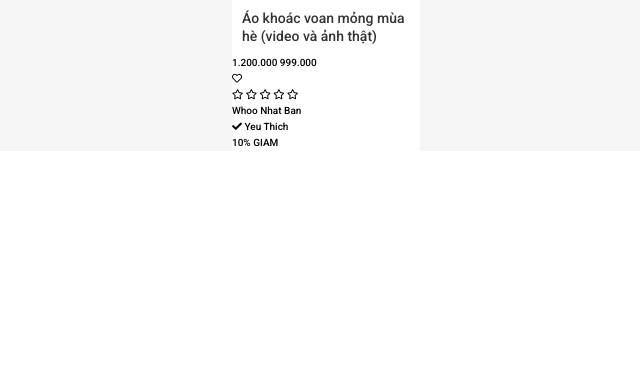
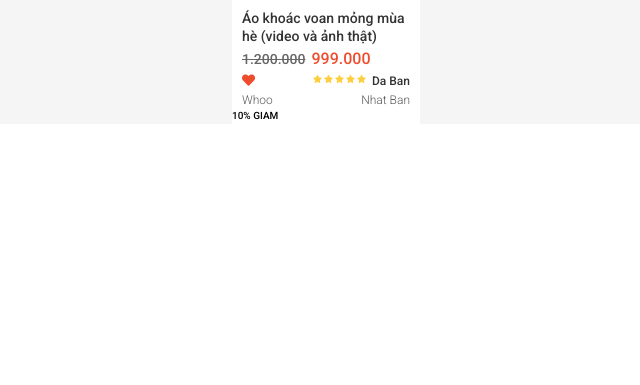
Before and after one commit to DangLinh92/CoderX, a web app: file F8/index.html in a window 1280 px wide. Shown: the part 415-800 px from the top of the page, without its empty margins (8-648 px from the left). Run offline with its HTML, style and script files only (its server is not run), Linux system fonts and the light colour scheme.

Commit message:
Like area

```diff
--- a/F8/assets/css/main.css
+++ b/F8/assets/css/main.css
@@ -878,6 +878,7 @@
     .home-product-item {
         background-color: var(--white-color);
         margin-top: 10px;
+        position: relative;
     }
 
     .home-product-item__img {
@@ -892,7 +893,7 @@
         font-weight: 400;
         color: var(--text-color);
         line-height: 1.8rem;
-        margin: 10px;
+        margin: 10px 10px 6px;
         height: 3.6rem;
         overflow: hidden;
         display: block;
@@ -901,3 +902,99 @@
         -webkit-line-clamp: 2;
         text-overflow: ellipsis;
     }
+
+    .home-product-item__price {
+        display: flex;
+        align-items: baseline;
+        flex-wrap: wrap;
+    }
+
+    .home-product-item__price-old {
+        font-size: 1.4rem;
+        color: #666;
+        text-decoration: line-through;
+        margin-left: 10px;
+    }
+
+    .home-product-item__price-current {
+        font-size: 1.6rem;
+        color: var(--primary-color);
+        margin-left: 6px;
+    }
+
+    .home-product-item__action {
+        display: flex;
+        justify-content: space-between;
+        margin: 6px 10px 0;
+    }
+
+    .home-product-item__like {
+        font-size: 1.3rem;
+    }
+
+    .home-product-item_rating {
+        font-size: 0.8rem;
+        color: #5d5d5d;
+        margin: -1px 0 0 auto;
+    }
+
+    i.home-product-item__like-icon-fill {
+        display: none;
+        color: var(--primary-color);
+    }
+
+    .home-product-item__like--liked .home-product-item__like-icon-fill {
+        display: inline-block;
+    }
+
+    .home-product-item__like--liked .home-product-item__like-icon-empty {
+        display: none;
+    }
+
+    .home-product-item__star--gold {
+        color: #ffce3e;
+    }
+
+    .home-product-item__sold {
+        font-size: 1.2rem;
+        color: var(--text-color);
+        margin-left: 6px;
+    }
+
+    .home-product-item__origin {
+        display: flex;
+        justify-content: space-between;
+        color: #595959;
+        font-size: 1.2rem;
+        font-weight: 300;
+        margin: 3px 10px 0;
+    }
+
+    .home-product-item__favorite {
+        position: absolute;
+        top: 10px;
+        left: -4px;
+        color: var(--white-color);
+        background-color: var(--primary-color);
+        font-size: 1.2rem;
+        font-weight: 500;
+        line-height: 1.6rem;
+        padding-right: 4px;
+        border-top-right-radius: 3px;
+        border-bottom-right-radius: 3px;
+    }
+
+    .home-product-item__favorite::after {
+        content: "";
+        position: absolute;
+        border-top: 3px solid var(--primary-color);
+        border-left: 3px solid transparent;
+        left: 0;
+        bottom: -3px;
+        filter: brightness(60%);
+    }
+
+    .home-product-item__favorite i {
+        font-size: 0.9rem;
+        margin: 0 2px 0 5px;
+    }
--- a/F8/index.html
+++ b/F8/index.html
@@ -333,19 +333,21 @@
                                             <span class="home-product-item__price-current">999.000</span>
                                         </div>
                                         <div class="home-product-item__action">
-                                            <span class="home-product-item__like">
-                                                <i class="far fa-heart"></i>
-                                                <!-- <i class="fas fa-heart"></i> -->
+                                            <span class="home-product-item__like home-product-item__like--liked">
+                                                <i class="home-product-item__like-icon-empty far fa-heart"></i>
+                                                <i class="home-product-item__like-icon-fill fas fa-heart"></i>
                                             </span>
 
                                             <div class="home-product-item_rating">
-                                                <i class="far fa-star"></i>
-                                                <i class="far fa-star"></i>
-                                                <i class="far fa-star"></i>
-                                                <i class="far fa-star"></i>
-                                                <i class="far fa-star"></i>
-                                                <!-- <i class="fas fa-star"></i> -->
+                                                <i class="home-product-item__star--gold fas fa-star"></i>
+                                                <i class="home-product-item__star--gold fas fa-star"></i>
+                                                <i class="home-product-item__star--gold fas fa-star"></i>
+                                                <i class="home-product-item__star--gold fas fa-star"></i>
+                                                <i class="home-product-item__star--gold fas fa-star"></i>
+                                                <!-- <i class="far fa-star"></i> -->
                                             </div>
+
+                                            <span class="home-product-item__sold">Da Ban</span>
                                         </div>
                                         <div class="home-product-item__origin">
                                             <span class="home-product-item__origin__brand">Whoo</span>
```
